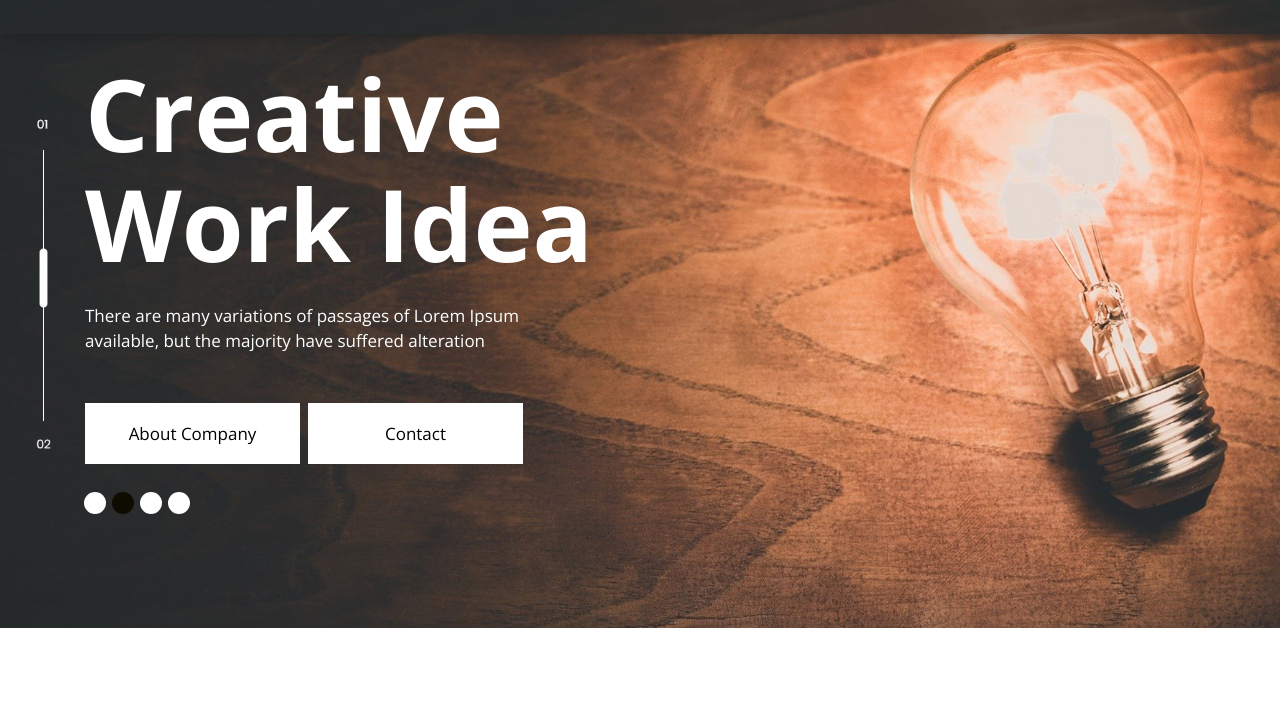
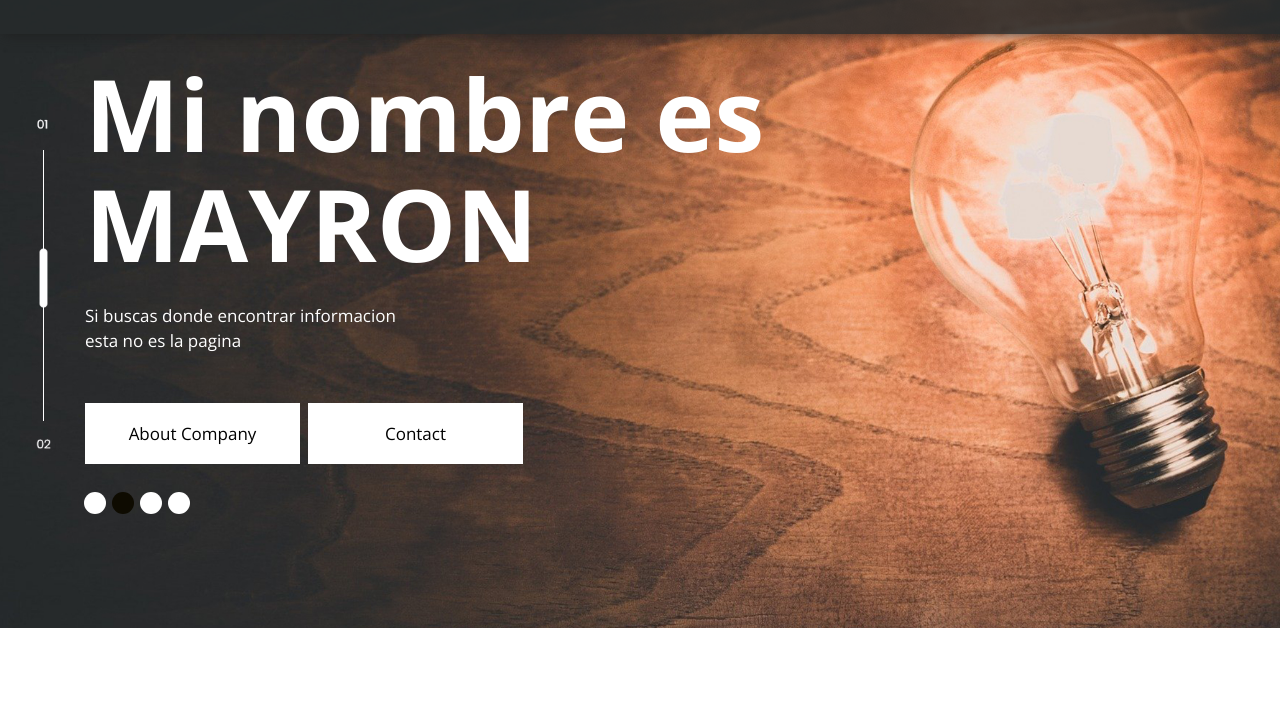
Before and after one commit to xxsecondxx1/mi-pagina, a plain HTML site: page index.html in a window 1280 px wide. Shown: the part 72-787 px from the top of the page. Drawn offline with nearby package versions, Linux system fonts and the light colour scheme.

Commit message:
primer cambio

```diff
--- a/index.html
+++ b/index.html
@@ -108,8 +108,8 @@
                            <div class="container-fluid">
                               <div class="carousel-caption relative">
                                  <div class="bluid">
-                                    <h1>Creative  <br>Work Idea </h1>
-                                    <p>There are many variations of passages of Lorem Ipsum <br>available, but the majority have suffered alteration
+                                    <h1>Mi nombre es  <br>MAYRON</h1>
+                                    <p>Si buscas una pagina donde encontrar buenas ideas <br>definitivamente esta no es la pagina que buscas
                                     </p>
                                     <a class="read_more" href="about.html">About Company </a><a class="read_more" href="contact.html">Contact </a>
                                  </div>
@@ -120,8 +120,8 @@
                            <div class="container-fluid">
                               <div class="carousel-caption relative">
                                  <div class="bluid">
-                                    <h1>Creative  <br>Work Idea </h1>
-                                    <p>There are many variations of passages of Lorem Ipsum <br>available, but the majority have suffered alteration
+                                    <h1>Mi nombre es  <br>MAYRON</h1>
+                                    <p>Si buscas donde encontrar informacion <br>esta no es la pagina
                                     </p>
                                     <a class="read_more" href="about.html">About Company </a><a class="read_more" href="contact.html">Contact </a>
                                  </div>
@@ -132,8 +132,8 @@
                            <div class="container-fluid">
                               <div class="carousel-caption relative">
                                  <div class="bluid">
-                                    <h1>Creative  <br>Work Idea </h1>
-                                    <p>There are many variations of passages of Lorem Ipsum <br>available, but the majority have suffered alteration
+                                    <h1>Mi nombre es  <br>MAYRON</h1>
+                                    <p>Si buscas ver que relacion tiene esta pagina con tu busqueda <br>Aca no lo encontraras
                                     </p>
                                     <a class="read_more" href="about.html">About Company </a><a class="read_more" href="contact.html">Contact </a>
                                  </div>
@@ -144,8 +144,8 @@
                            <div class="container-fluid">
                               <div class="carousel-caption relative">
                                  <div class="bluid">
-                                    <h1>Creative  <br>Work Idea </h1>
-                                    <p>There are many variations of passages of Lorem Ipsum <br>available, but the majority have suffered alteration
+                                    <h1>Mi nombre es  <br>MAYRON</h1>
+                                    <p>Si no sabes que hacer <br>nosotros tampoco sabemos
                                     </p>
                                     <a class="read_more" href="about.html">About Company </a><a class="read_more" href="contact.html">Contact </a>
                                  </div>
```
